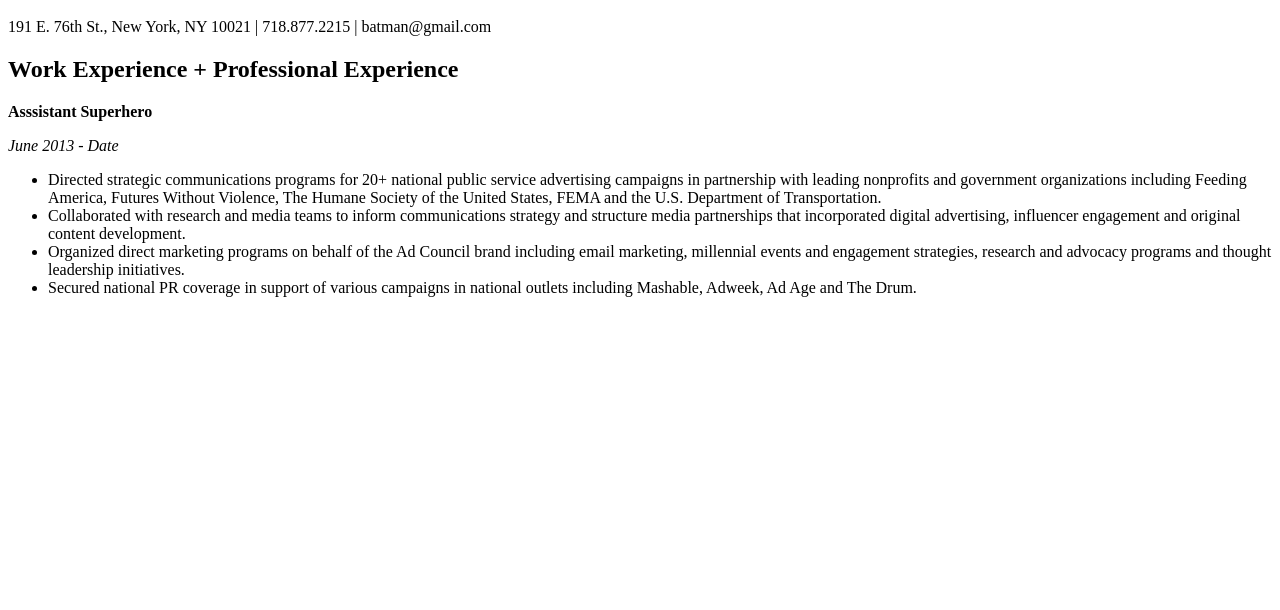
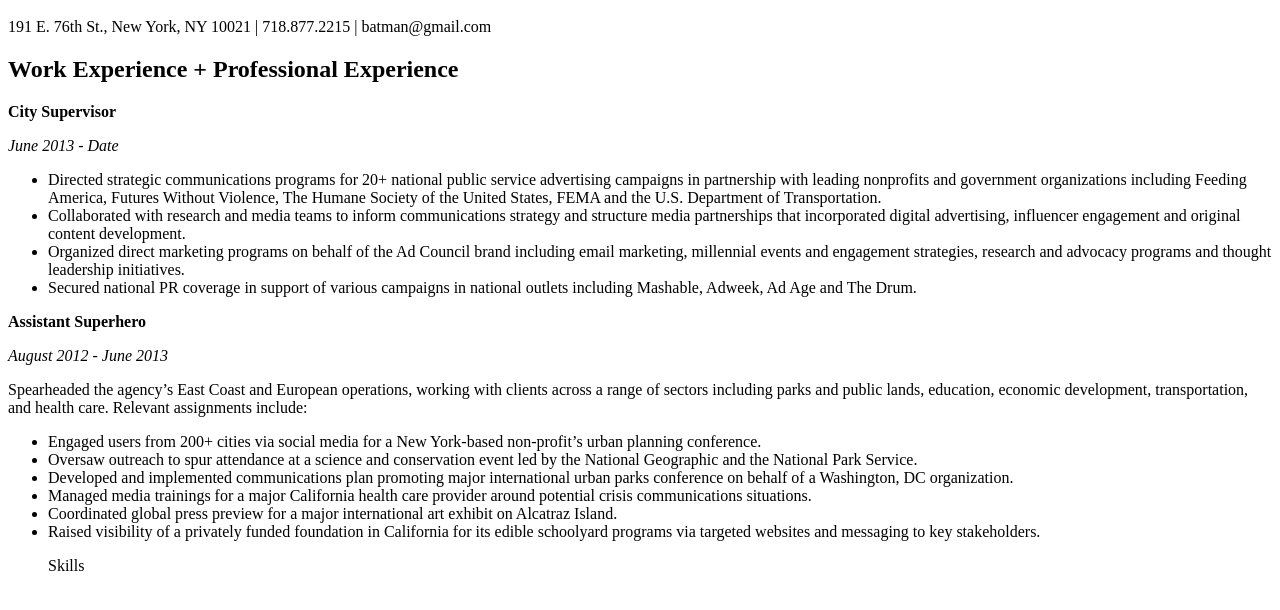
Before and after one commit to englishkat/resume, a plain HTML site: page index.html in a window 1280 px wide. Shown: the part 48-658 px from the top of the page. Drawn offline with Linux system fonts and the light colour scheme.

```diff
--- a/index.html
+++ b/index.html
@@ -7,7 +7,7 @@
 	<h1>Batman Resume</h1>
 	<p>191 E. 76th St., New York, NY 10021 &#124; 718.877.2215 &#124; batman@gmail.com</p>
 	<h2>Work Experience + Professional Experience</h2>
-	<p><strong>Asssistant Superhero</strong></p>
+	<p><strong>City Supervisor</strong></p>
 	<p><em>June 2013 - Date</em></p>
 	<p>
 		<ul>
@@ -16,6 +16,19 @@
 			<li>Organized direct marketing programs on behalf of the Ad Council brand including email marketing, millennial events and engagement strategies, research and advocacy programs and thought leadership initiatives.</li>
 			<li>Secured national PR coverage in support of various campaigns in national outlets including Mashable, Adweek, Ad Age and The Drum.</li>
 		</ul>
+	<p><strong>Assistant Superhero</strong></p>
+	<p><em>August 2012 - June 2013</em></p>
+	<p>Spearheaded the agency’s East Coast and European operations, working with clients across a range of sectors including parks and public lands, education, economic development, transportation, and health care. Relevant assignments include:</p>
+	<p>
+		<ul>
+			<li>Engaged users from 200+ cities via social media for a New York-based non-profit’s urban planning conference.
+			<li>Oversaw outreach to spur attendance at a science and conservation event led by the National Geographic and the National Park Service.</li>
+			<li>Developed and implemented communications plan promoting major international urban parks conference on behalf of a Washington, DC organization. </li>
+			<li>Managed media trainings for a major California health care provider around potential crisis communications situations.</li>
+			<li>Coordinated global press preview for a major international art exhibit on Alcatraz Island. </li>
+			<li>Raised visibility of a privately funded foundation in California for its edible schoolyard programs via targeted websites and messaging to key stakeholders. </li>
+
 	</p>
+	<p>Skills</p>
 	</body>
 </html>
```
